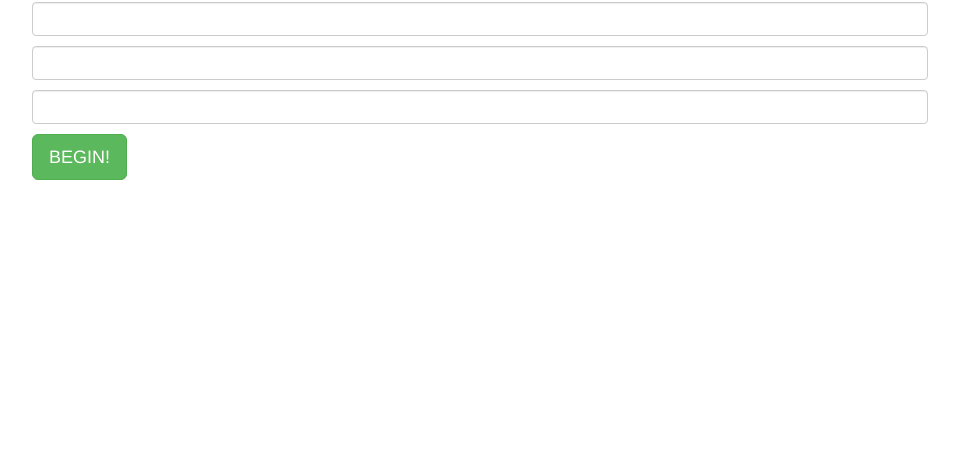
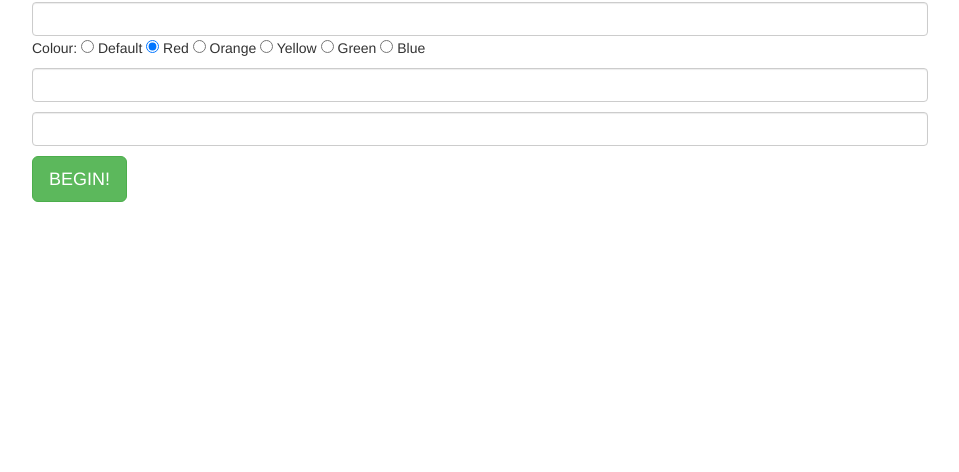
Before and after one commit to kieranhogg/teaching-tools, a plain HTML site: page drag.html in a window 1280 px wide. Shown: the part 328-800 px from the top of the page, without its empty margins (160-1119 px from the left). Drawn offline with nearby package versions, Linux system fonts and the light colour scheme.

Commit message:
Update drag.html

```diff
--- a/drag.html
+++ b/drag.html
@@ -87,7 +87,8 @@
         <h2>Paste names</h2>
         <textarea rows="5" id="names" class="form-control"></textarea>
         <h2>Learning Objectives/outcomes/categories</h2>
-            <p><input id="one" type="text" class="form-control" /></p>
+            <p><input id="one" type="text" class="form-control" />
+            	Colour: <input type="radio" name="colour-one" value="default" checked> Default <input type="radio" name="colour-one" value="default" checked> Red <input type="radio" name="colour-one" value="red"> Orange <input type="radio" name="colour-one" value="orange"> Yellow <input type="radio" name="colour-one" value="green"> Green <input type="radio" name="colour-one" value="blue"> Blue</p>
             <p><input id="two" type="text" class="form-control" /></p>
             <p><input id="three" type="text" class="form-control" /></p>
         <button type="button" class="btn btn-success btn-lg" onclick="create();">BEGIN!</button>
```
